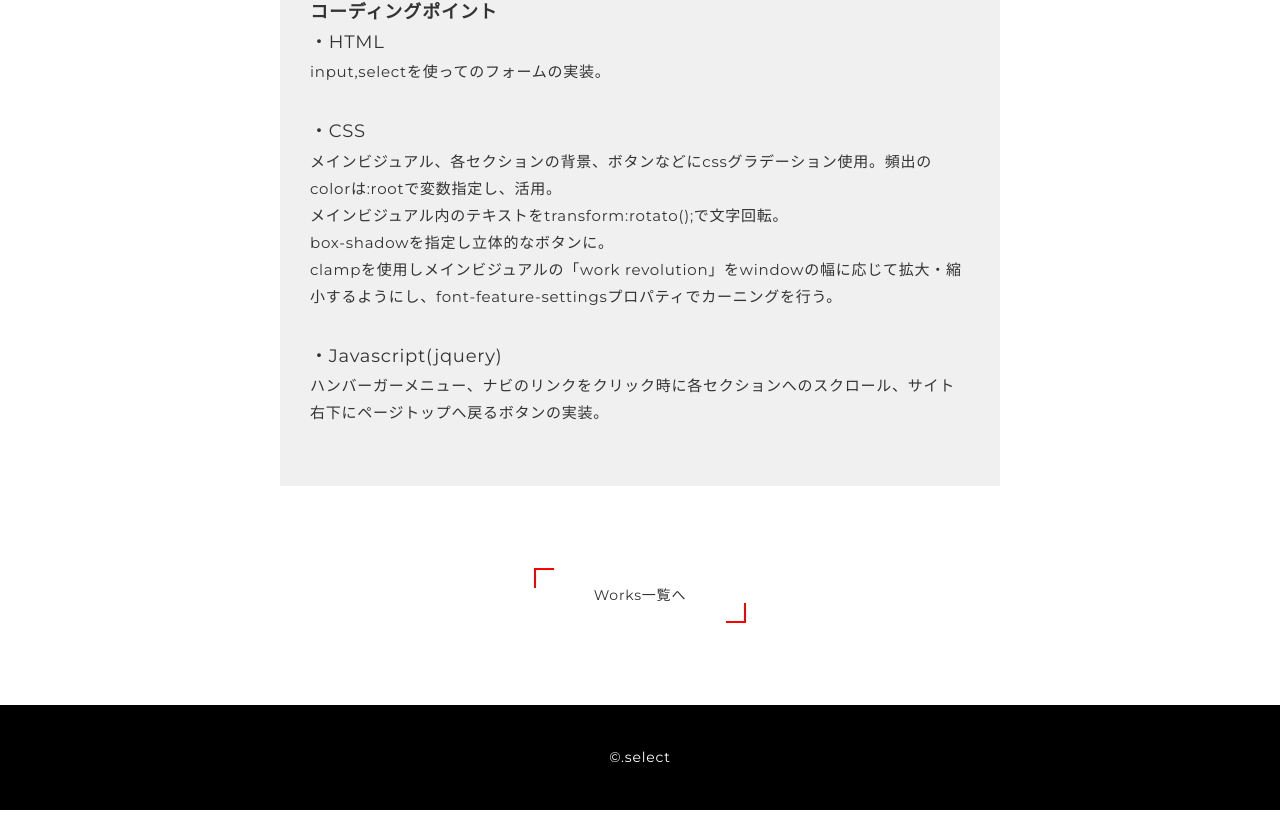
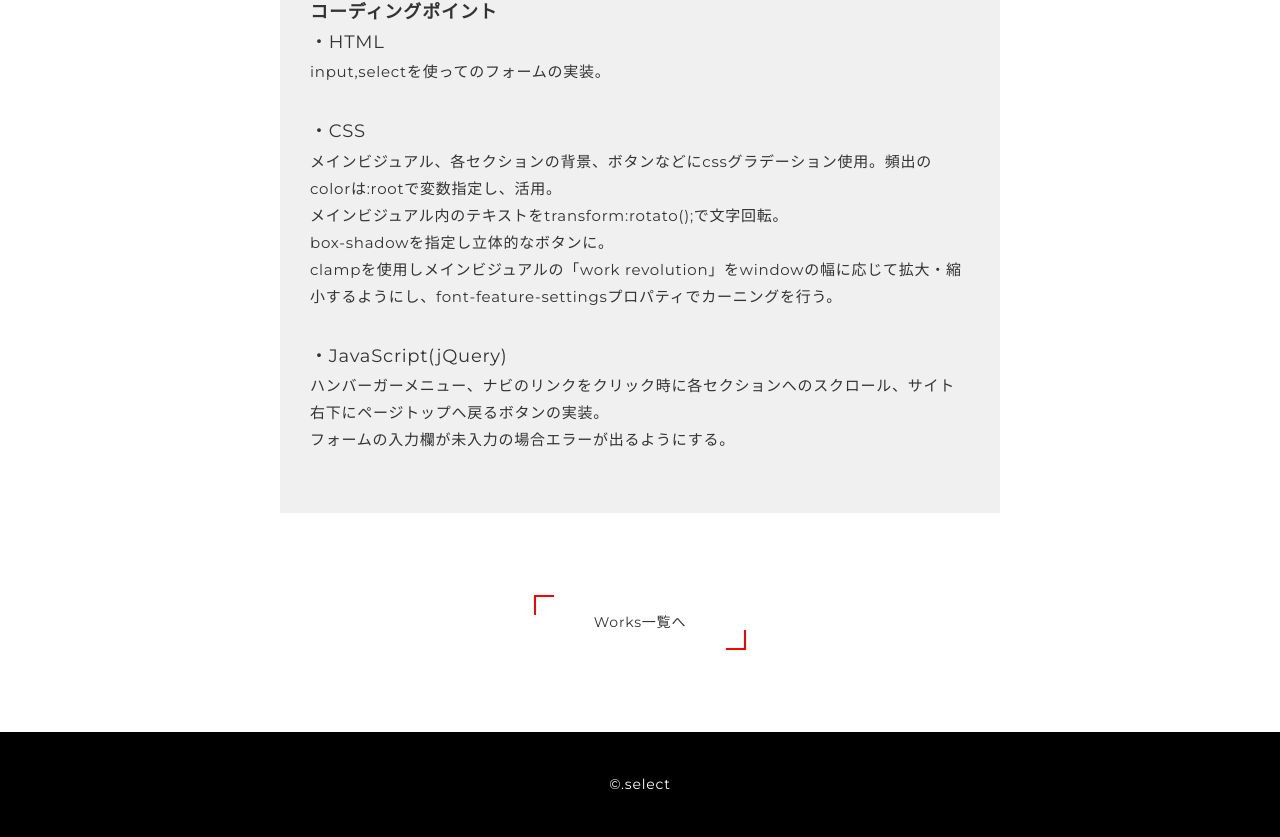
Before and after one commit to yuji-jp/Portfolio, a plain HTML site: page works/works-item1.html in a window 1280 px wide. Shown: the part 1096-1933 px from the top of the page. Before the commit the page ends 1906 px from the top, so only its background shows below. Drawn offline with nearby package versions, Linux system fonts and the light colour scheme.

Commit message:
Update works-item1.html

```diff
--- a/works/works-item1.html
+++ b/works/works-item1.html
@@ -95,8 +95,9 @@
             メインビジュアル内のテキストをtransform:rotato();で文字回転。 <br class="sp">box-shadowを指定し立体的なボタンに。<br>
             clampを使用しメインビジュアルの「work revolution」をwindowの幅に応じて拡大・縮小するようにし、font-feature-settingsプロパティでカーニングを行う。
           </p>
-          <p><span>・Javascript(jquery)</span><br>
-            ハンバーガーメニュー、ナビのリンクをクリック時に各セクションへのスクロール、サイト右下にページトップへ戻るボタンの実装。</p>
+          <p><span>・JavaScript(jQuery)</span><br>
+            ハンバーガーメニュー、ナビのリンクをクリック時に各セクションへのスクロール、サイト右下にページトップへ戻るボタンの実装。<br>
+            フォームの入力欄が未入力の場合エラーが出るようにする。</p>
         </div>
         <div class="works-button">
           <a class="works-link" href="works.html">Works一覧へ</a>
```
